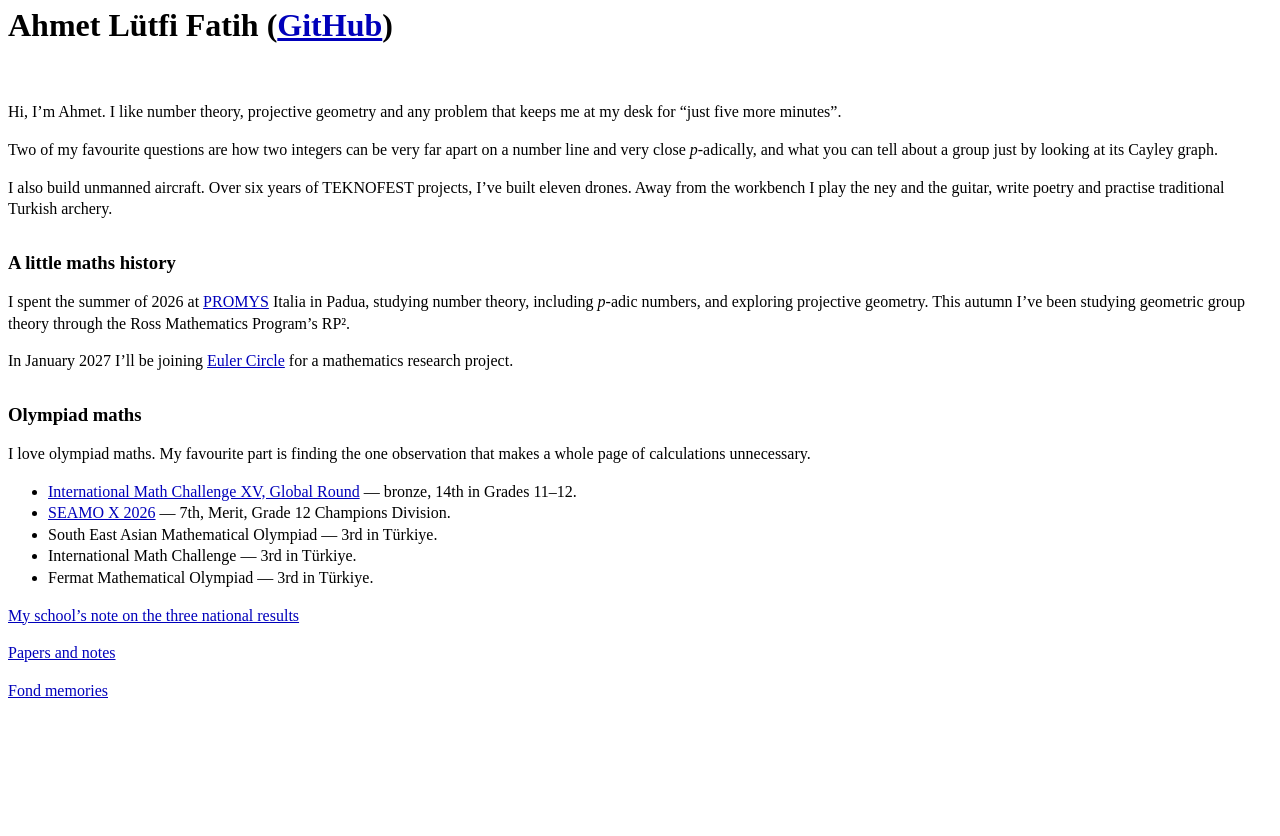
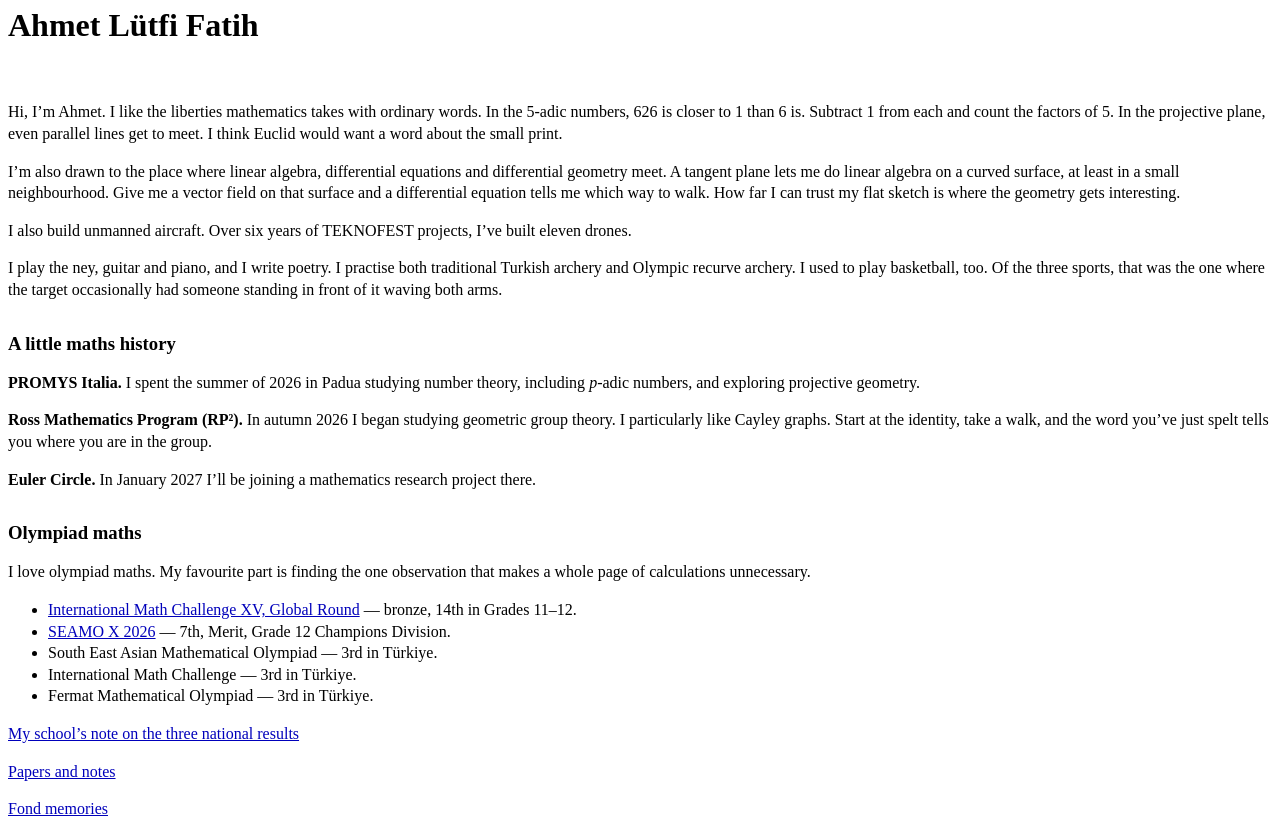
Before and after one commit to ahmetlutfifatih/ahmetlutfifatih.github.io, a plain HTML site: page index.html in a window 1280 px wide. Before the commit the page ends 800 px from the top, so only its background shows below. Drawn offline with Linux system fonts and the light colour scheme.

Commit message:
Update biography and remove the GitHub profile link

```diff
--- a/index.html
+++ b/index.html
@@ -8,15 +8,17 @@
 </head>
 <body>
 <main>
-  <h1>Ahmet Lütfi Fatih (<a href="https://github.com/ahmetlutfifatih">GitHub</a>)</h1>
+  <h1>Ahmet Lütfi Fatih</h1>
 
-  <p>Hi, I’m Ahmet. I like number theory, projective geometry and any problem that keeps me at my desk for “just five more minutes”.</p>
-  <p>Two of my favourite questions are how two integers can be very far apart on a number line and very close <i>p</i>-adically, and what you can tell about a group just by looking at its Cayley graph.</p>
-  <p>I also build unmanned aircraft. Over six years of TEKNOFEST projects, I’ve built eleven drones. Away from the workbench I play the ney and the guitar, write poetry and practise traditional Turkish archery.</p>
+  <p>Hi, I’m Ahmet. I like the liberties mathematics takes with ordinary words. In the 5-adic numbers, 626 is closer to 1 than 6 is. Subtract 1 from each and count the factors of 5. In the projective plane, even parallel lines get to meet. I think Euclid would want a word about the small print.</p>
+  <p>I’m also drawn to the place where linear algebra, differential equations and differential geometry meet. A tangent plane lets me do linear algebra on a curved surface, at least in a small neighbourhood. Give me a vector field on that surface and a differential equation tells me which way to walk. How far I can trust my flat sketch is where the geometry gets interesting.</p>
+  <p>I also build unmanned aircraft. Over six years of TEKNOFEST projects, I’ve built eleven drones.</p>
+  <p>I play the ney, guitar and piano, and I write poetry. I practise both traditional Turkish archery and Olympic recurve archery. I used to play basketball, too. Of the three sports, that was the one where the target occasionally had someone standing in front of it waving both arms.</p>
 
   <h2 id="maths">A little maths history</h2>
-  <p>I spent the summer of 2026 at <a href="https://promys.org/">PROMYS</a> Italia in Padua, studying number theory, including <i>p</i>-adic numbers, and exploring projective geometry. This autumn I’ve been studying geometric group theory through the Ross Mathematics Program’s RP².</p>
-  <p>In January 2027 I’ll be joining <a href="https://eulercircle.com/">Euler Circle</a> for a mathematics research project.</p>
+  <p><strong>PROMYS Italia.</strong> I spent the summer of 2026 in Padua studying number theory, including <i>p</i>-adic numbers, and exploring projective geometry.</p>
+  <p><strong>Ross Mathematics Program (RP²).</strong> In autumn 2026 I began studying geometric group theory. I particularly like Cayley graphs. Start at the identity, take a walk, and the word you’ve just spelt tells you where you are in the group.</p>
+  <p><strong>Euler Circle.</strong> In January 2027 I’ll be joining a mathematics research project there.</p>
 
   <h2>Olympiad maths</h2>
   <p>I love olympiad maths. My favourite part is finding the one observation that makes a whole page of calculations unnecessary.</p>
```
